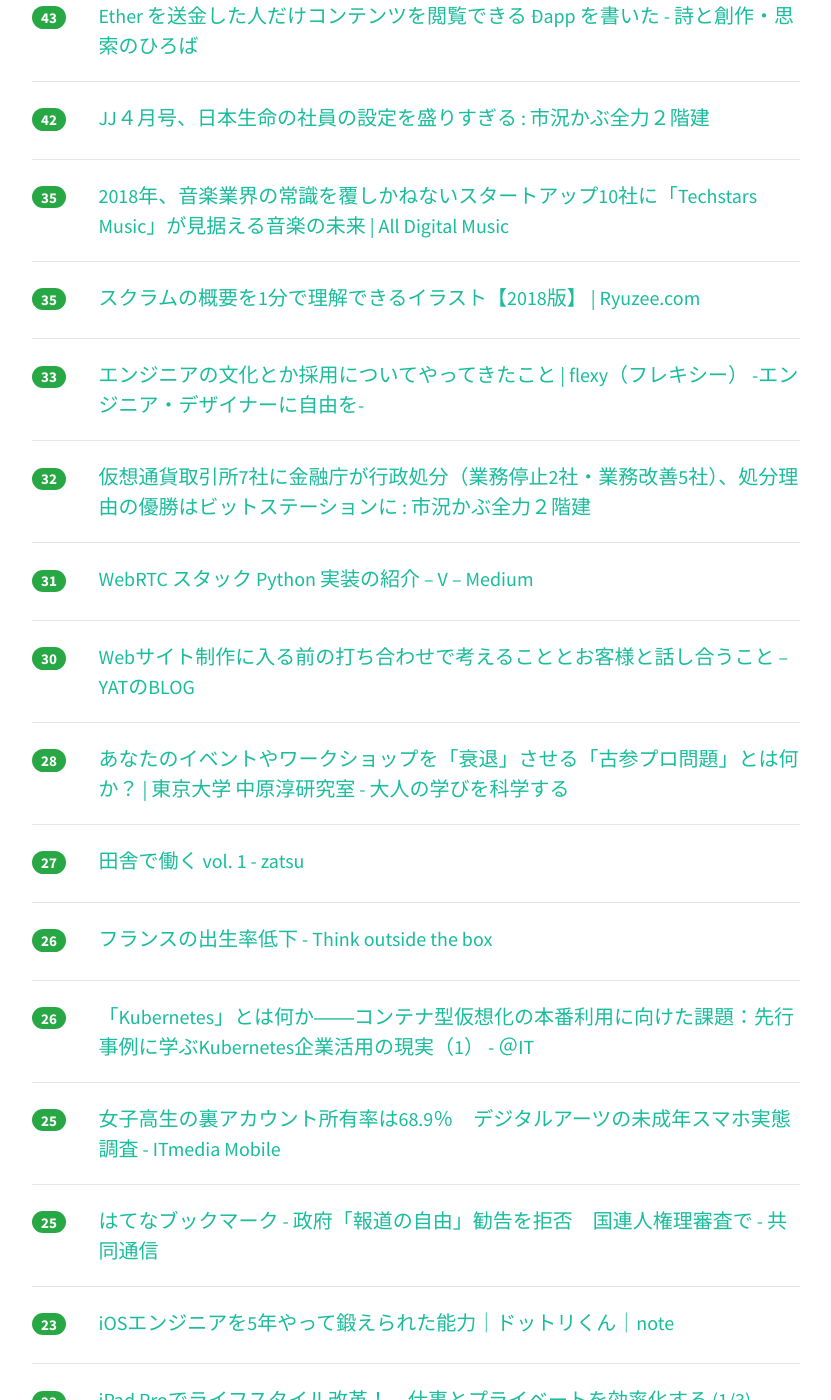
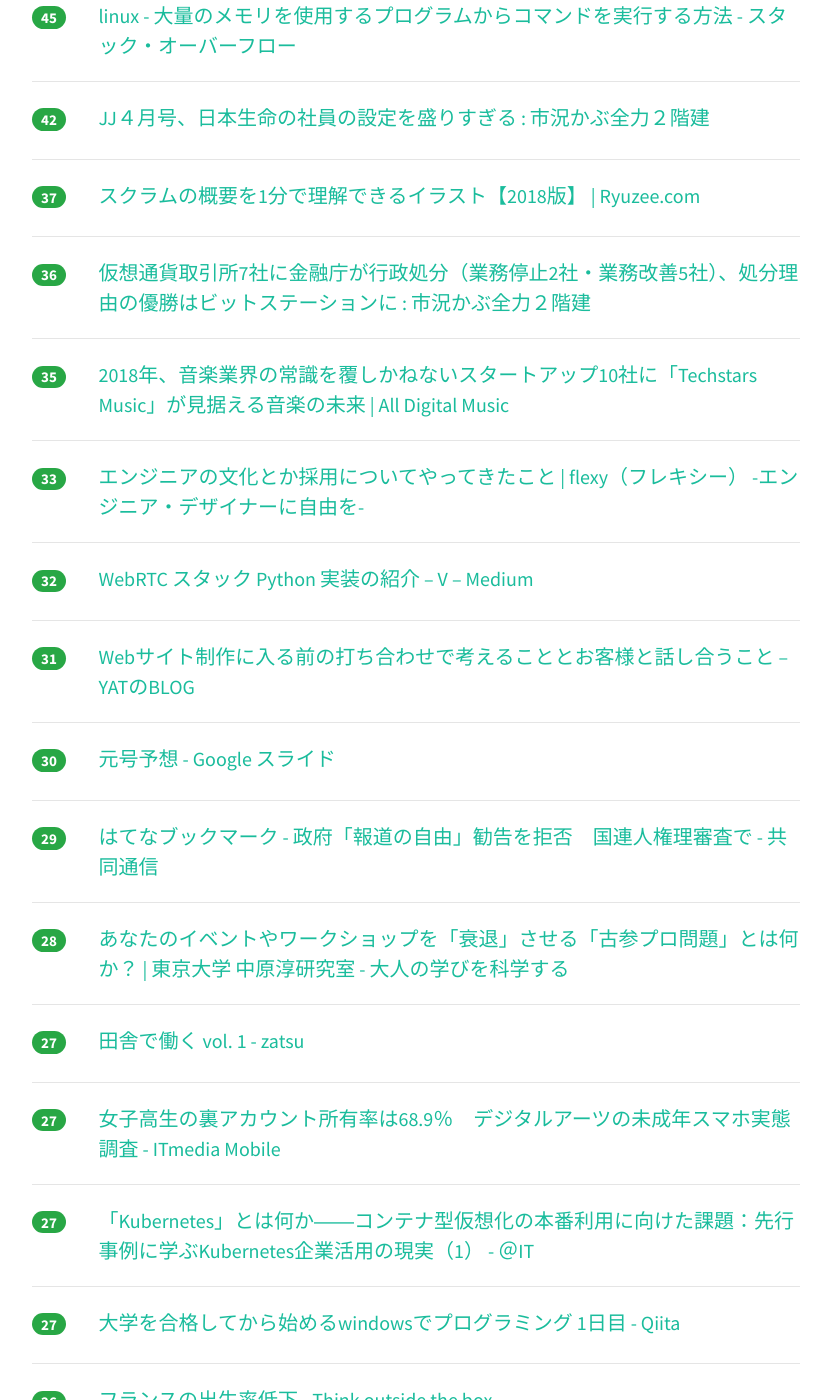
Before and after one commit to yatta47/hatena-matome-site, a Jekyll site: the page built from _posts/2018-03-08-hatena.md, in a window 1280 px wide and 1400 px high, scrolled down 1730 px. Shown: the whole window, without its empty margins (224-1055 px from the left). Built offline with Jekyll 4.4.1, drawn with Linux system fonts in a browser that asks for light colours; nearby versions of some CDN libraries; some of the changed text lies outside the part shown.

Commit message:
Updated 2018-03-08

```diff
--- a/_posts/2018-03-08-hatena.md
+++ b/_posts/2018-03-08-hatena.md
@@ -1,53 +1,53 @@
 ---
 layout: post
 title:  "2018-03-08 はてぶIT"
-date:   2018-03-08 16:03:36
+date:   2018-03-08 17:02:59
 tags: [it-hotentry]
 ---
-60 件のデータあり
+64 件のデータあり
 
 <hr><div class="row">
-<div class="col-1"><span class="badge badge-pill badge-success h2">639</span></div>
+<div class="col-1"><span class="badge badge-pill badge-success h2">651</span></div>
 <div class="col-11"><a href='http://takagi-hiromitsu.jp/diary/20180307.html' target='_blank'>高木浩光＠自宅の日記 - 個人情報保護委員会ゥァア゛ーッ ドガシャア</a></div>
 </div>
 <hr>
 <div class="row">
-<div class="col-1"><span class="badge badge-pill badge-success h2">454</span></div>
+<div class="col-1"><span class="badge badge-pill badge-success h2">468</span></div>
 <div class="col-11"><a href='https://togetter.com/li/1206162' target='_blank'>外注をしすぎた結果、他社に自社の仕様を教えてもらうというカオスな状況に多くの声が寄せられる「過度なアウトソーシングは非効率」 - Togetter</a></div>
 </div>
 <hr>
 <div class="row">
-<div class="col-1"><span class="badge badge-pill badge-success h2">347</span></div>
+<div class="col-1"><span class="badge badge-pill badge-success h2">384</span></div>
 <div class="col-11"><a href='http://japanese.engadget.com/2018/03/07/echo/' target='_blank'>アマゾンEchoスピーカーが唐突に笑い出す不具合発生。各地で怯えるユーザー続出 - Engadget 日本版</a></div>
 </div>
 <hr>
 <div class="row">
-<div class="col-1"><span class="badge badge-pill badge-success h2">224</span></div>
+<div class="col-1"><span class="badge badge-pill badge-success h2">236</span></div>
 <div class="col-11"><a href='http://tech.nikkeibp.co.jp/atcl/nxt/column/18/00134/030600025/' target='_blank'>「すごい技術もたった一つの課題で終わり」　マツダの天才エンジン技術者、大逆転の軌跡（後編） | 日経 xTECH（クロステック）</a></div>
 </div>
 <hr>
 <div class="row">
-<div class="col-1"><span class="badge badge-pill badge-success h2">220</span></div>
+<div class="col-1"><span class="badge badge-pill badge-success h2">223</span></div>
 <div class="col-11"><a href='http://www.yutorism.jp/entry/Hatebu' target='_blank'>【総集編】はてなブックマークの使い方 - ゆとりずむ</a></div>
 </div>
 <hr>
 <div class="row">
-<div class="col-1"><span class="badge badge-pill badge-success h2">190</span></div>
+<div class="col-1"><span class="badge badge-pill badge-success h2">196</span></div>
 <div class="col-11"><a href='http://www.ketancho.net/entry/2018/03/07/080000' target='_blank'>「SQLアンチパターン」を避けるためのチェックリスト①（DB論理設計編） - log4ketancho</a></div>
 </div>
 <hr>
 <div class="row">
-<div class="col-1"><span class="badge badge-pill badge-success h2">174</span></div>
+<div class="col-1"><span class="badge badge-pill badge-success h2">192</span></div>
 <div class="col-11"><a href='https://anond.hatelabo.jp/20180308013517' target='_blank'>IE対応と言われたら金額倍くらいを提示したい</a></div>
 </div>
 <hr>
 <div class="row">
-<div class="col-1"><span class="badge badge-pill badge-success h2">170</span></div>
+<div class="col-1"><span class="badge badge-pill badge-success h2">177</span></div>
 <div class="col-11"><a href='https://anond.hatelabo.jp/20180307223400' target='_blank'>ブクマカのアイデンティティ</a></div>
 </div>
 <hr>
 <div class="row">
-<div class="col-1"><span class="badge badge-pill badge-success h2">107</span></div>
+<div class="col-1"><span class="badge badge-pill badge-success h2">117</span></div>
 <div class="col-11"><a href='http://www.itmedia.co.jp/news/articles/1803/08/news062.html' target='_blank'>Alexaの突然の高笑い、Amazonは「修正中」 - ITmedia NEWS</a></div>
 </div>
 <hr>
@@ -57,33 +57,33 @@ tags: [it-hotentry]
 </div>
 <hr>
 <div class="row">
-<div class="col-1"><span class="badge badge-pill badge-success h2">87</span></div>
+<div class="col-1"><span class="badge badge-pill badge-success h2">95</span></div>
 <div class="col-11"><a href='https://qiita.com/n_mogi/items/252dc4dcf75f3b2ea977' target='_blank'>個人的にPHPで開発する上で頭に入れておきたいと思っている事 - Qiita</a></div>
 </div>
 <hr>
 <div class="row">
-<div class="col-1"><span class="badge badge-pill badge-success h2">73</span></div>
+<div class="col-1"><span class="badge badge-pill badge-success h2">90</span></div>
 <div class="col-11"><a href='https://geek-out.jp/column/entry/2018/03/08/110000' target='_blank'>オープンさは私のキャリアの原動力 ─ SIer、Web系、フリーランスという変遷で実感した「オープンにすること」の大切さ - GeekOut</a></div>
 </div>
 <hr>
 <div class="row">
-<div class="col-1"><span class="badge badge-pill badge-success h2">55</span></div>
+<div class="col-1"><span class="badge badge-pill badge-success h2">58</span></div>
 <div class="col-11"><a href='https://forest.watch.impress.co.jp/docs/serial/yajiuma/1110338.html' target='_blank'>Windows版「Google Chrome」のコンパイラーが「MSVC」から「Clang」に - やじうまの杜 - 窓の杜</a></div>
 </div>
 <hr>
 <div class="row">
-<div class="col-1"><span class="badge badge-pill badge-success h2">50</span></div>
+<div class="col-1"><span class="badge badge-pill badge-success h2">51</span></div>
 <div class="col-11"><a href='http://blog.lai.so/entry/2018/03/08/%E7%84%A1%E6%B3%95%E5%9C%B0%E5%B8%AF%E3%81%AB%E3%83%86%E3%82%B9%E3%83%88%E3%82%B1%E3%83%BC%E3%82%B9%E3%82%92%E8%BF%BD%E5%8A%A0%E3%81%99%E3%82%8B%E6%99%82%E3%81%AB%E3%81%84%E3%81%A4%E3%82%82%E3%82%84%E3%81%A3' target='_blank'>無法地帯にテストケースを追加する時にいつもやっている戦略 - laiso</a></div>
 </div>
 <hr>
 <div class="row">
-<div class="col-1"><span class="badge badge-pill badge-success h2">44</span></div>
-<div class="col-11"><a href='https://ja.stackoverflow.com/questions/9920/' target='_blank'>linux - 大量のメモリを使用するプログラムからコマンドを実行する方法 - スタック・オーバーフロー</a></div>
+<div class="col-1"><span class="badge badge-pill badge-success h2">48</span></div>
+<div class="col-11"><a href='https://motemen.hatenablog.com/entry/2018/03/ethereum-dapp-protect-content' target='_blank'>Ether を送金した人だけコンテンツを閲覧できる Ðapp を書いた - 詩と創作・思索のひろば</a></div>
 </div>
 <hr>
 <div class="row">
-<div class="col-1"><span class="badge badge-pill badge-success h2">43</span></div>
-<div class="col-11"><a href='https://motemen.hatenablog.com/entry/2018/03/ethereum-dapp-protect-content' target='_blank'>Ether を送金した人だけコンテンツを閲覧できる Ðapp を書いた - 詩と創作・思索のひろば</a></div>
+<div class="col-1"><span class="badge badge-pill badge-success h2">45</span></div>
+<div class="col-11"><a href='https://ja.stackoverflow.com/questions/9920/' target='_blank'>linux - 大量のメモリを使用するプログラムからコマンドを実行する方法 - スタック・オーバーフロー</a></div>
 </div>
 <hr>
 <div class="row">
@@ -92,13 +92,18 @@ tags: [it-hotentry]
 </div>
 <hr>
 <div class="row">
-<div class="col-1"><span class="badge badge-pill badge-success h2">35</span></div>
-<div class="col-11"><a href='http://jaykogami.com/2018/03/15002.html' target='_blank'>2018年、音楽業界の常識を覆しかねないスタートアップ10社に「Techstars Music」が見据える音楽の未来 | All Digital Music</a></div>
+<div class="col-1"><span class="badge badge-pill badge-success h2">37</span></div>
+<div class="col-11"><a href='http://www.ryuzee.com/contents/blog/7124' target='_blank'>スクラムの概要を1分で理解できるイラスト【2018版】 | Ryuzee.com</a></div>
+</div>
+<hr>
+<div class="row">
+<div class="col-1"><span class="badge badge-pill badge-success h2">36</span></div>
+<div class="col-11"><a href='http://kabumatome.doorblog.jp/archives/65914296.html' target='_blank'>仮想通貨取引所7社に金融庁が行政処分（業務停止2社・業務改善5社）、処分理由の優勝はビットステーションに : 市況かぶ全力２階建</a></div>
 </div>
 <hr>
 <div class="row">
 <div class="col-1"><span class="badge badge-pill badge-success h2">35</span></div>
-<div class="col-11"><a href='http://www.ryuzee.com/contents/blog/7124' target='_blank'>スクラムの概要を1分で理解できるイラスト【2018版】 | Ryuzee.com</a></div>
+<div class="col-11"><a href='http://jaykogami.com/2018/03/15002.html' target='_blank'>2018年、音楽業界の常識を覆しかねないスタートアップ10社に「Techstars Music」が見据える音楽の未来 | All Digital Music</a></div>
 </div>
 <hr>
 <div class="row">
@@ -108,17 +113,22 @@ tags: [it-hotentry]
 <hr>
 <div class="row">
 <div class="col-1"><span class="badge badge-pill badge-success h2">32</span></div>
-<div class="col-11"><a href='http://kabumatome.doorblog.jp/archives/65914296.html' target='_blank'>仮想通貨取引所7社に金融庁が行政処分（業務停止2社・業務改善5社）、処分理由の優勝はビットステーションに : 市況かぶ全力２階建</a></div>
+<div class="col-11"><a href='https://medium.com/@voluntas/1d129a997043' target='_blank'>WebRTC スタック Python 実装の紹介 – V – Medium</a></div>
 </div>
 <hr>
 <div class="row">
 <div class="col-1"><span class="badge badge-pill badge-success h2">31</span></div>
-<div class="col-11"><a href='https://medium.com/@voluntas/1d129a997043' target='_blank'>WebRTC スタック Python 実装の紹介 – V – Medium</a></div>
+<div class="col-11"><a href='https://wp.yat-net.com/?p=6390' target='_blank'>Webサイト制作に入る前の打ち合わせで考えることとお客様と話し合うこと – YATのBLOG</a></div>
 </div>
 <hr>
 <div class="row">
 <div class="col-1"><span class="badge badge-pill badge-success h2">30</span></div>
-<div class="col-11"><a href='https://wp.yat-net.com/?p=6390' target='_blank'>Webサイト制作に入る前の打ち合わせで考えることとお客様と話し合うこと – YATのBLOG</a></div>
+<div class="col-11"><a href='https://docs.google.com/presentation/d/1CNTa1nR9Fgf53md3oUaqpImJRyxStnaHsTyWje9YUbQ/mobilepresent?slide=id.p' target='_blank'>元号予想 - Google スライド</a></div>
+</div>
+<hr>
+<div class="row">
+<div class="col-1"><span class="badge badge-pill badge-success h2">29</span></div>
+<div class="col-11"><a href='http://b.hatena.ne.jp/entry/s/this.kiji.is/344094119507182689' target='_blank'>はてなブックマーク - 政府「報道の自由」勧告を拒否　国連人権理審査で - 共同通信</a></div>
 </div>
 <hr>
 <div class="row">
@@ -132,33 +142,33 @@ tags: [it-hotentry]
 </div>
 <hr>
 <div class="row">
+<div class="col-1"><span class="badge badge-pill badge-success h2">27</span></div>
+<div class="col-11"><a href='http://www.itmedia.co.jp/mobile/articles/1803/07/news134.html' target='_blank'>女子高生の裏アカウント所有率は68.9％　デジタルアーツの未成年スマホ実態調査 - ITmedia Mobile</a></div>
+</div>
+<hr>
+<div class="row">
+<div class="col-1"><span class="badge badge-pill badge-success h2">27</span></div>
+<div class="col-11"><a href='http://www.atmarkit.co.jp/ait/articles/1803/08/news006.html' target='_blank'>「Kubernetes」とは何か――コンテナ型仮想化の本番利用に向けた課題：先行事例に学ぶKubernetes企業活用の現実（1） - ＠IT</a></div>
+</div>
+<hr>
+<div class="row">
+<div class="col-1"><span class="badge badge-pill badge-success h2">27</span></div>
+<div class="col-11"><a href='https://qiita.com/oinori_man/items/29bdcc16acf186aa96a6' target='_blank'>大学を合格してから始めるwindowsでプログラミング 1日目 - Qiita</a></div>
+</div>
+<hr>
+<div class="row">
 <div class="col-1"><span class="badge badge-pill badge-success h2">26</span></div>
 <div class="col-11"><a href='http://totb.hatenablog.com/entry/2018/03/07/220552' target='_blank'>フランスの出生率低下 - Think outside the box</a></div>
 </div>
 <hr>
 <div class="row">
 <div class="col-1"><span class="badge badge-pill badge-success h2">26</span></div>
-<div class="col-11"><a href='http://www.atmarkit.co.jp/ait/articles/1803/08/news006.html' target='_blank'>「Kubernetes」とは何か――コンテナ型仮想化の本番利用に向けた課題：先行事例に学ぶKubernetes企業活用の現実（1） - ＠IT</a></div>
+<div class="col-11"><a href='http://www.itmedia.co.jp/pcuser/articles/1803/08/news039.html' target='_blank'>iPad Proでライフスタイル改革！　仕事とプライベートを効率化する (1/3) - ITmedia PC USER</a></div>
 </div>
 <hr>
 <div class="row">
-<div class="col-1"><span class="badge badge-pill badge-success h2">25</span></div>
-<div class="col-11"><a href='http://www.itmedia.co.jp/mobile/articles/1803/07/news134.html' target='_blank'>女子高生の裏アカウント所有率は68.9％　デジタルアーツの未成年スマホ実態調査 - ITmedia Mobile</a></div>
-</div>
-<hr>
-<div class="row">
-<div class="col-1"><span class="badge badge-pill badge-success h2">25</span></div>
-<div class="col-11"><a href='http://b.hatena.ne.jp/entry/s/this.kiji.is/344094119507182689' target='_blank'>はてなブックマーク - 政府「報道の自由」勧告を拒否　国連人権理審査で - 共同通信</a></div>
-</div>
-<hr>
-<div class="row">
-<div class="col-1"><span class="badge badge-pill badge-success h2">23</span></div>
+<div class="col-1"><span class="badge badge-pill badge-success h2">24</span></div>
 <div class="col-11"><a href='https://note.mu/dotrikun/n/n2aa2302fd95f' target='_blank'>iOSエンジニアを5年やって鍛えられた能力｜ドットリくん｜note</a></div>
-</div>
-<hr>
-<div class="row">
-<div class="col-1"><span class="badge badge-pill badge-success h2">23</span></div>
-<div class="col-11"><a href='http://www.itmedia.co.jp/pcuser/articles/1803/08/news039.html' target='_blank'>iPad Proでライフスタイル改革！　仕事とプライベートを効率化する (1/3) - ITmedia PC USER</a></div>
 </div>
 <hr>
 <div class="row">
@@ -172,23 +182,18 @@ tags: [it-hotentry]
 </div>
 <hr>
 <div class="row">
-<div class="col-1"><span class="badge badge-pill badge-success h2">22</span></div>
-<div class="col-11"><a href='https://qiita.com/oinori_man/items/29bdcc16acf186aa96a6' target='_blank'>大学を合格してから始めるwindowsでプログラミング 1日目 - Qiita</a></div>
-</div>
-<hr>
-<div class="row">
-<div class="col-1"><span class="badge badge-pill badge-success h2">22</span></div>
-<div class="col-11"><a href='https://docs.google.com/presentation/d/1CNTa1nR9Fgf53md3oUaqpImJRyxStnaHsTyWje9YUbQ/mobilepresent?slide=id.p' target='_blank'>元号予想 - Google スライド</a></div>
-</div>
-<hr>
-<div class="row">
-<div class="col-1"><span class="badge badge-pill badge-success h2">20</span></div>
+<div class="col-1"><span class="badge badge-pill badge-success h2">21</span></div>
 <div class="col-11"><a href='https://anond.hatelabo.jp/20180308022237' target='_blank'>自分のブログより、はてな匿名ダイアリーのほうがアクセスが多い辛さ</a></div>
 </div>
 <hr>
 <div class="row">
 <div class="col-1"><span class="badge badge-pill badge-success h2">20</span></div>
 <div class="col-11"><a href='http://shiropen.com/2018/03/07/32995' target='_blank'>昔の2Dゲームを3Dに変換しVRでプレイできるエミュレータ最新版「3DNes V2（Pro）」登場。Oculus Rift/HTC Viveに対応 | Seamless</a></div>
+</div>
+<hr>
+<div class="row">
+<div class="col-1"><span class="badge badge-pill badge-success h2">20</span></div>
+<div class="col-11"><a href='https://www.cnn.co.jp/tech/35115797.html' target='_blank'>CNN.co.jp : いきなりスピーカーが笑い出す、アマゾンの「アレクサ」に不具合</a></div>
 </div>
 <hr>
 <div class="row">
@@ -203,11 +208,11 @@ tags: [it-hotentry]
 <hr>
 <div class="row">
 <div class="col-1"><span class="badge badge-pill badge-success h2">19</span></div>
-<div class="col-11"><a href='https://www.cnn.co.jp/tech/35115797.html' target='_blank'>CNN.co.jp : いきなりスピーカーが笑い出す、アマゾンの「アレクサ」に不具合</a></div>
+<div class="col-11"><a href='https://www3.nhk.or.jp/news/business_tokushu/2018_0307.html' target='_blank'>まだスマホ？ イマドキ女子は違います｜NHK NEWS WEB</a></div>
 </div>
 <hr>
 <div class="row">
-<div class="col-1"><span class="badge badge-pill badge-success h2">18</span></div>
+<div class="col-1"><span class="badge badge-pill badge-success h2">19</span></div>
 <div class="col-11"><a href='https://markezine.jp/article/detail/27613' target='_blank'>「レスポンス広告」から「ブランディング広告」へ　 従来のデジタル指標だけでは広告効果は測れない (1/3)：MarkeZine（マーケジン）</a></div>
 </div>
 <hr>
@@ -222,11 +227,6 @@ tags: [it-hotentry]
 </div>
 <hr>
 <div class="row">
-<div class="col-1"><span class="badge badge-pill badge-success h2">17</span></div>
-<div class="col-11"><a href='https://www3.nhk.or.jp/news/business_tokushu/2018_0307.html' target='_blank'>まだスマホ？ イマドキ女子は違います｜NHK NEWS WEB</a></div>
-</div>
-<hr>
-<div class="row">
 <div class="col-1"><span class="badge badge-pill badge-success h2">16</span></div>
 <div class="col-11"><a href='https://getnavi.jp/homeappliances/236166/' target='_blank'>このリモコン、純正よりいいかも! マイナーだけど、意外にみんなが使ってる「朝日電器」内覧会 | GetNavi web ゲットナビ</a></div>
 </div>
@@ -234,6 +234,11 @@ tags: [it-hotentry]
 <div class="row">
 <div class="col-1"><span class="badge badge-pill badge-success h2">16</span></div>
 <div class="col-11"><a href='http://blog.llvm.org/2018/03/clang-is-now-used-to-build-chrome-for.html' target='_blank'>LLVM Project Blog: Clang is now used to build Chrome for Windows</a></div>
+</div>
+<hr>
+<div class="row">
+<div class="col-1"><span class="badge badge-pill badge-success h2">16</span></div>
+<div class="col-11"><a href='http://paiza.hatenablog.com/entry/2018/03/08/%E8%AA%B0%E3%81%A7%E3%82%82%E7%B0%A1%E5%8D%98%E3%81%AB%E3%82%BF%E3%82%B9%E3%82%AF%E3%82%84%E3%83%96%E3%83%83%E3%82%AF%E3%83%9E%E3%83%BC%E3%82%AF%E3%82%92%E3%83%80%E3%83%83%E3%82%B7%E3%83%A5%E3%83%9C' target='_blank'>誰でも簡単にタスクやブックマークをダッシュボード化して共有できる「Tixio」を使ってみた！ - paiza開発日誌</a></div>
 </div>
 <hr>
 <div class="row">
@@ -252,6 +257,11 @@ tags: [it-hotentry]
 </div>
 <hr>
 <div class="row">
+<div class="col-1"><span class="badge badge-pill badge-success h2">15</span></div>
+<div class="col-11"><a href='https://github.com/GoogleCloudPlatform/skaffold' target='_blank'>GitHub - GoogleCloudPlatform/skaffold: Easy and Repeatable Kubernetes Development</a></div>
+</div>
+<hr>
+<div class="row">
 <div class="col-1"><span class="badge badge-pill badge-success h2">14</span></div>
 <div class="col-11"><a href='http://wonderwall.hatenablog.com/entry/2018/03/07/213000' target='_blank'>Djangoメモ(5) : 対話型シェルでAPIを使ってみる - もた日記</a></div>
 </div>
@@ -262,23 +272,38 @@ tags: [it-hotentry]
 </div>
 <hr>
 <div class="row">
+<div class="col-1"><span class="badge badge-pill badge-success h2">14</span></div>
+<div class="col-11"><a href='http://www.jinkochinobokin.nicovideo.jp/' target='_blank'>人工知能募金　あなたの募金を増やします</a></div>
+</div>
+<hr>
+<div class="row">
 <div class="col-1"><span class="badge badge-pill badge-success h2">13</span></div>
 <div class="col-11"><a href='http://nlab.itmedia.co.jp/nl/articles/1803/07/news108.html' target='_blank'>「C言語の派生でオブジェクト指……」→「C++！」　特徴から言語名を選ぶ「プログラミング言語かるた」制作中 - ねとらぼ</a></div>
 </div>
 <hr>
 <div class="row">
+<div class="col-1"><span class="badge badge-pill badge-success h2">13</span></div>
+<div class="col-11"><a href='http://katsumakazuyo.hatenablog.com/entry/2018/03/08/122235' target='_blank'>そうか、音声入力、Wordを放棄して、Googleドキュメント使えばいいんだ - 勝間和代が徹底的にマニアックな話をアップするブログ</a></div>
+</div>
+<hr>
+<div class="row">
 <div class="col-1"><span class="badge badge-pill badge-success h2">12</span></div>
-<div class="col-11"><a href='https://github.com/GoogleCloudPlatform/skaffold' target='_blank'>GitHub - GoogleCloudPlatform/skaffold: Easy and Repeatable Kubernetes Development</a></div>
+<div class="col-11"><a href='http://nlab.itmedia.co.jp/nl/articles/1803/08/news032.html' target='_blank'>Twitterがブックマーク機能を導入した（本当の）理由 - ねとらぼ</a></div>
+</div>
+<hr>
+<div class="row">
+<div class="col-1"><span class="badge badge-pill badge-success h2">12</span></div>
+<div class="col-11"><a href='http://tech.plaid.co.jp/software-development-not-start-from-shu/' target='_blank'>「型を守る」ことから始めないソフトウェア開発 ー 常にゼロベースで考える | PLAID engineer blog</a></div>
+</div>
+<hr>
+<div class="row">
+<div class="col-1"><span class="badge badge-pill badge-success h2">12</span></div>
+<div class="col-11"><a href='https://anond.hatelabo.jp/20180308143924' target='_blank'>増田有料サービスを契約すると投稿者のidが見えるようになります</a></div>
 </div>
 <hr>
 <div class="row">
 <div class="col-1"><span class="badge badge-pill badge-success h2">11</span></div>
-<div class="col-11"><a href='http://nlab.itmedia.co.jp/nl/articles/1803/08/news032.html' target='_blank'>Twitterがブックマーク機能を導入した（本当の）理由 - ねとらぼ</a></div>
-</div>
-<hr>
-<div class="row">
-<div class="col-1"><span class="badge badge-pill badge-success h2">11</span></div>
-<div class="col-11"><a href='http://katsumakazuyo.hatenablog.com/entry/2018/03/08/122235' target='_blank'>そうか、音声入力、Wordを放棄して、Googleドキュメント使えばいいんだ - 勝間和代が徹底的にマニアックな話をアップするブログ</a></div>
+<div class="col-11"><a href='http://www.thechrisoshow.com/2018/02/20/es6-style-hash-literals-in/' target='_blank'>ES6 style hash literals in Ruby</a></div>
 </div>
 <hr>
 <div class="row">
@@ -288,12 +313,7 @@ tags: [it-hotentry]
 <hr>
 <div class="row">
 <div class="col-1"><span class="badge badge-pill badge-success h2">10</span></div>
-<div class="col-11"><a href='http://tech.plaid.co.jp/software-development-not-start-from-shu/' target='_blank'>「型を守る」ことから始めないソフトウェア開発 ー 常にゼロベースで考える | PLAID engineer blog</a></div>
-</div>
-<hr>
-<div class="row">
-<div class="col-1"><span class="badge badge-pill badge-success h2">10</span></div>
-<div class="col-11"><a href='http://www.thechrisoshow.com/2018/02/20/es6-style-hash-literals-in/' target='_blank'>ES6 style hash literals in Ruby</a></div>
+<div class="col-11"><a href='https://forest.watch.impress.co.jp/docs/news/1110447.html' target='_blank'>Windows 10に“Edge”エンジンを利用した“WebView”が導入へ ～Windows Developer Day - 窓の杜</a></div>
 </div>
 <hr>
 <div class="row">
@@ -302,7 +322,7 @@ tags: [it-hotentry]
 </div>
 <hr>
 <div class="row">
-<div class="col-1"><span class="badge badge-pill badge-success h2">7</span></div>
+<div class="col-1"><span class="badge badge-pill badge-success h2">8</span></div>
 <div class="col-11"><a href='http://www.4gamer.net/games/137/G013737/20180307120/' target='_blank'>Arm，ミドルクラスおよびエントリー市場向けの新GPU IPコア「Mali-G52」「Mali-G31」を発表 - 4Gamer.net</a></div>
 </div>
 <hr>
```
